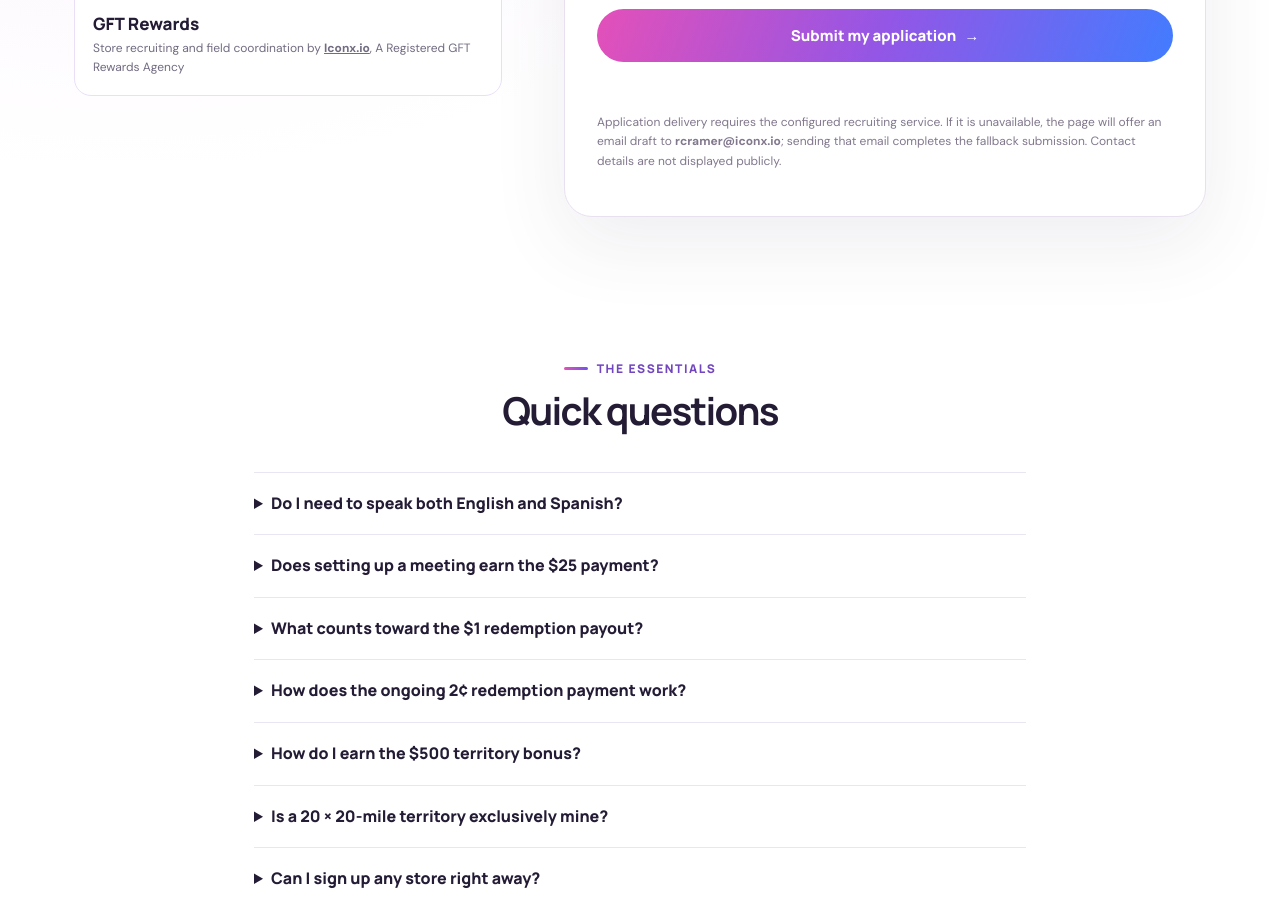
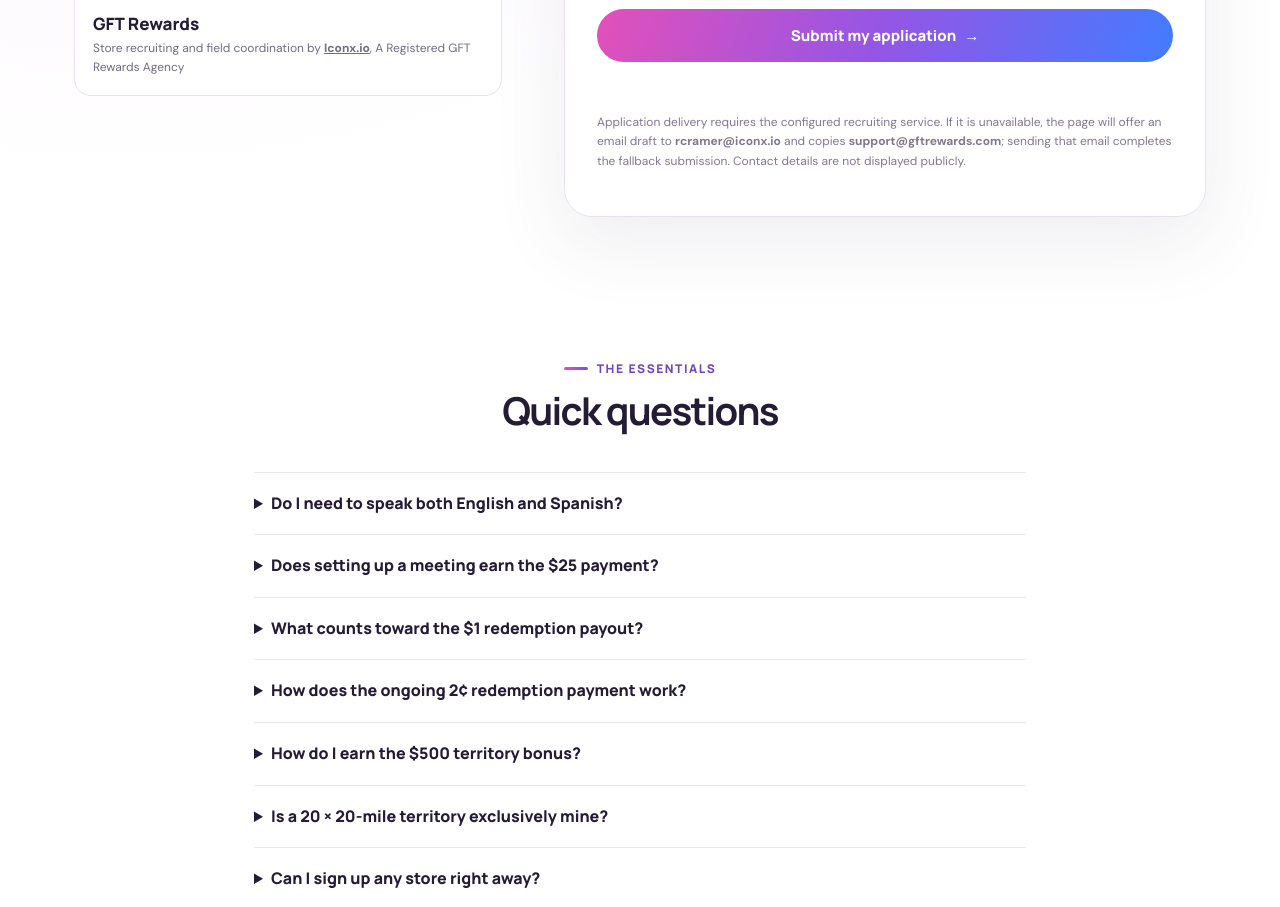
Before and after one commit to jhiconx/gft-rewards-store-ambassadors, a website: page index.html in a window 1280 px wide. Shown: the part 4675-5582 px from the top of the page. Drawn offline with nearby package versions, Linux system fonts and the light colour scheme; a small style sheet from the web is missing.

Commit message:
Send ambassador applications to both Iconx recruiting and GFT Rewards support

```diff
--- a/index.html
+++ b/index.html
@@ -147,7 +147,7 @@
             <div class="trap" aria-hidden="true"><label for="website">Leave this field empty</label><input name="website" id="website" tabindex="-1" autocomplete="off"></div>
             <button class="pillbtn gradient submit" id="submit-application" type="submit">Submit my application <span aria-hidden="true">→</span></button>
             <div class="status" id="form-status" role="status" aria-live="polite"></div>
-            <p class="fine">Application delivery requires the configured recruiting service. If it is unavailable, the page will offer an email draft to <strong>rcramer@iconx.io</strong>; sending that email completes the fallback submission. Contact details are not displayed publicly.</p>
+            <p class="fine">Application delivery requires the configured recruiting service. If it is unavailable, the page will offer an email draft to <strong>rcramer@iconx.io</strong> and copies <strong>support@gftrewards.com</strong>; sending that email completes the fallback submission. Contact details are not displayed publicly.</p>
           </form>
         </div>
       </div>
```
